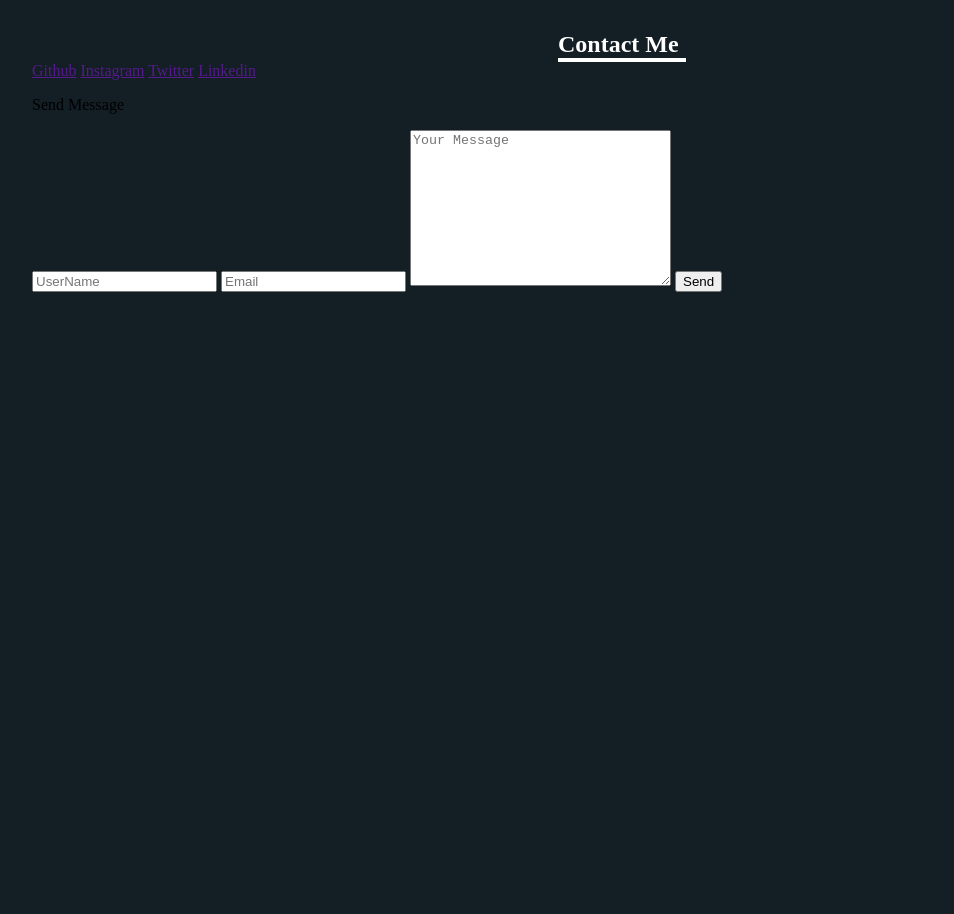
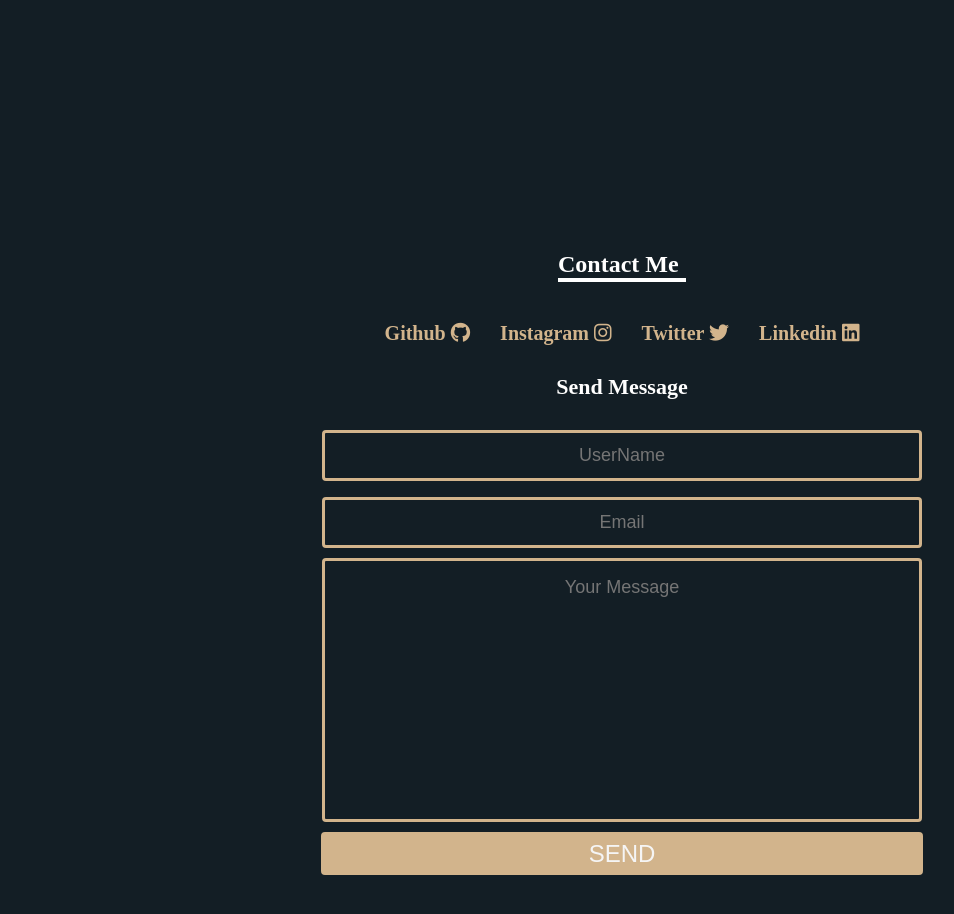
Before and after one commit to SelmanKAYABAS48/Assignment2, a plain HTML site: page index.html in a window 1280 px wide. Shown: the part 1400-2314 px from the top of the page, without its empty margins (18-972 px from the left). Before the commit the page ends 1734 px from the top, so only its background shows below. Drawn offline with Linux system fonts and the light colour scheme; a web font is replaced by a local one.

Commit message:
new addings

```diff
--- a/index.html
+++ b/index.html
@@ -5,6 +5,7 @@
     <meta name="viewport" content="width=device-width, initial-scale=1.0" />
     <title>Document</title>
     <link rel="stylesheet" href="./style.css" />
+    <link rel="stylesheet" href="https://cdnjs.cloudflare.com/ajax/libs/font-awesome/6.5.1/css/all.min.css" integrity="sha512-DTOQO9RWCH3ppGqcWaEA1BIZOC6xxalwEsw9c2QQeAIftl+Vegovlnee1c9QX4TctnWMn13TZye+giMm8e2LwA==" crossorigin="anonymous" referrerpolicy="no-referrer" />
   </head>
   <body>
     <div class="container">
@@ -48,23 +49,25 @@
       </div>
       <div class="navBottom">
         <nav>
-            <a href="" class="github">Github</a>
-            <a href="" class="instagram">Instagram</a>
-            <a href="" class="Twitter">Twitter</a>
-            <a href="" class="Linkedin">Linkedin</a>
+            <a href="" class="github">Github <i class="fa-brands fa-github"></i> </a>
+            <a href="" class="instagram">Instagram <i class="fa-brands fa-instagram"></i></a>
+            <a href="" class="Twitter">Twitter <i class="fa-brands fa-twitter"></i></a>
+            <a href="" class="Linkedin">Linkedin <i class="fa-brands fa-linkedin"></i></a>
         </nav>
       </div>
       <div class="form">
-        <p>Send Message</p>
+        <div class="formAction">
+        <div class="sendmsg">
+        <h4>Send Message </h4></div>
 
-        <form action="">
+       <form action="">
             <input type="text" name="UserName" id="UserName" placeholder="UserName">
 
             <input type="email" name="Email" id="Email" placeholder="Email">
 
-            <textarea name="" id="" cols="30" rows="10" placeholder="Your Message"></textarea>
+            <textarea name="" id="txt" cols="30" rows="10" placeholder="Your Message"></textarea>
 
-            <button>Send</button>
+            <button type="button" onclick="submitForm()">SEND</button>
 
 
 
@@ -72,6 +75,11 @@
 
         </form>
       </div>
+      </div>
+      <div class="fixed">
+        <a href="">Top <i class="fa-solid fa-arrow-up"></i> </a>
+      </div>
+
 
     </div>
   </body>
--- a/style.css
+++ b/style.css
@@ -15,6 +15,7 @@ body {
 .container {
   margin: 10px;
   padding: 2rem;
+  position: relative;
 }
 
 h1 {
@@ -73,40 +74,192 @@ h1 {
   border-bottom: 2px solid white;
 }
 
-
-.projects{
+.projects {
   display: flex;
   justify-content: center;
   align-items: center;
   flex-wrap: wrap;
   margin: 60px 40px 20px 40px;
-
 }
-.img img{
+.img img {
   width: 300px;
   height: 400px;
   object-fit: cover;
   border-radius: 10px;
 
-    justify-content: center;
-    /* flex-wrap: wrap; */
+  /* justify-content: center;
+  flex-wrap: wrap; */
   margin: 10px;
-
-
 }
-.img img:hover{
+.img img:hover {
   cursor: pointer;
   opacity: 0.7;
-    box-shadow:4px 4px 20px white ;
-    /* width: 400px;
-    height: 400px; */
+  box-shadow: 4px 4px 20px white;
+  width: 400px;
+    height: 400px;
   transition: 1s;
 }
-
 
 .baslik2 {
   width: 8rem;
   margin: auto;
   color: white;
   border-bottom: 2px solid white;
+  margin-top: 15rem;
+  font-size: 24px;
 }
+
+.navBottom {
+  /* width: 100%; */
+  display: flex;
+  justify-content: center;
+  align-items: center;
+  flex-wrap: wrap;
+  margin-top: 40px;
+}
+
+.navBottom nav {
+  display: flex;
+  align-items: center;
+  justify-content: center;
+  gap: 30px;
+
+
+}
+.navBottom a{
+ text-decoration: none;
+ font-weight: 700;
+ font-size: 20px;
+ font-weight: bold;
+ color: #d2b48c;
+
+}
+
+.navBottom a:hover{
+  color: red;
+  font-size: xx-large;
+  transition: 1s;
+  text-shadow: 4px 4px 20px wheat;
+
+}
+
+.form{
+  /* display: flex;
+
+  flex-direction: column;
+  align-items: center;
+  flex-wrap: wrap; */
+
+}
+.sendmsg{
+  text-align: center;
+  color: white;
+  font-size: 22px;
+}
+.formAction form {
+  display: flex;
+  flex-direction: column;
+  align-items: center;
+}
+
+.formAction form input,
+.formAction form textarea,
+.formAction form button {
+  margin-bottom: 10px;
+}
+
+/* buradaki problemi anlamadım */
+
+#UserName{
+
+  border: 3px solid #d2b48c;
+  border-radius: 4px;
+  width: 50%;
+  height: 2.7rem;
+  text-align: center;
+  background-color: #131e25;
+  font-weight: 500;
+  font-size:18px;
+  margin-bottom: 1rem;
+  font-family: Arial, Helvetica, sans-serif;
+
+
+
+}
+
+#Email{
+
+  border: 3px solid #d2b48c;
+  border-radius: 4px;
+  width: 50%;
+  height: 2.7rem;
+  text-align: center;
+  background-color: #131e25;
+  font-weight: 500;
+  font-size:18px;
+  font-family: Arial, Helvetica, sans-serif;
+}
+#txt{
+padding-top: 1rem;
+  resize: none;
+  border: 3px solid #d2b48c;
+  border-radius: 4px;
+  width: 50%;
+  height: 15rem;
+  background-color: #131e25;
+  text-align: center;
+  font-weight: 500;
+  font-size:18px;
+  font-family: Arial, Helvetica, sans-serif;
+
+}
+
+button{
+  border: 3px solid #d2b48c;
+  border-radius: 4px;
+  width: 51%;
+  height: 2.7rem;
+  text-align: center;
+  background-color: #d2b48c;
+  font-weight: 500;
+  font-size:24px;
+  font-family: Arial, Helvetica, sans-serif;
+  color: whitesmoke;
+
+}
+button:hover{
+  color: red;
+  text-shadow: -4px 4px 3px red;
+  height: 3rem;
+  transition: 1s;
+
+
+}.fixed{
+
+  margin-right: 10px;
+}
+
+.fixed a{
+  position: fixed;
+  bottom: 0;
+  right: 0;
+  height: 30px;
+  width:90px ;
+  /* border: 2px solid red; */
+  background-color: #d2b48c;
+  display: inline-block;
+  margin-right:30px;
+  margin-bottom: 10px;
+  text-align: center;
+  text-decoration: none;
+  font-size: 20px;
+  padding-top: 10px;
+  border-radius: 10px;
+  color: white;
+
+
+}
+
+.fixed a:hover{
+  color: red;
+}
```
Lines whose indentation alone changed are shown as unchanged.
